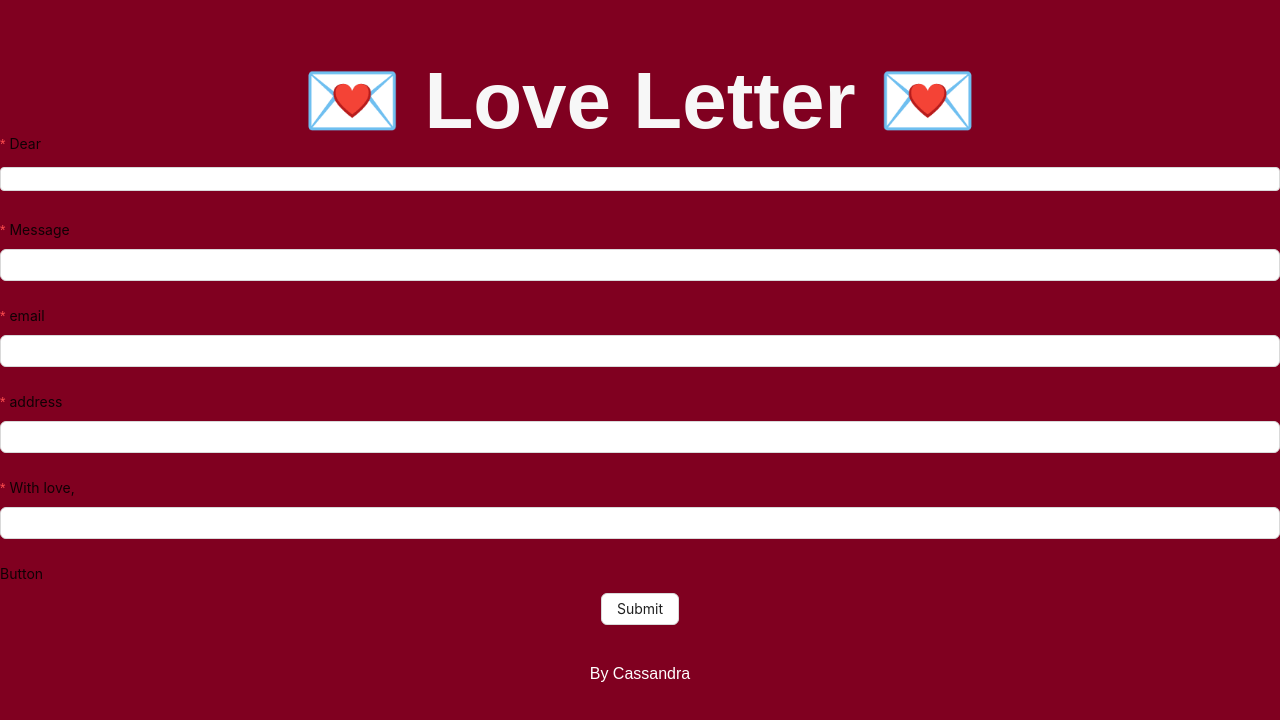
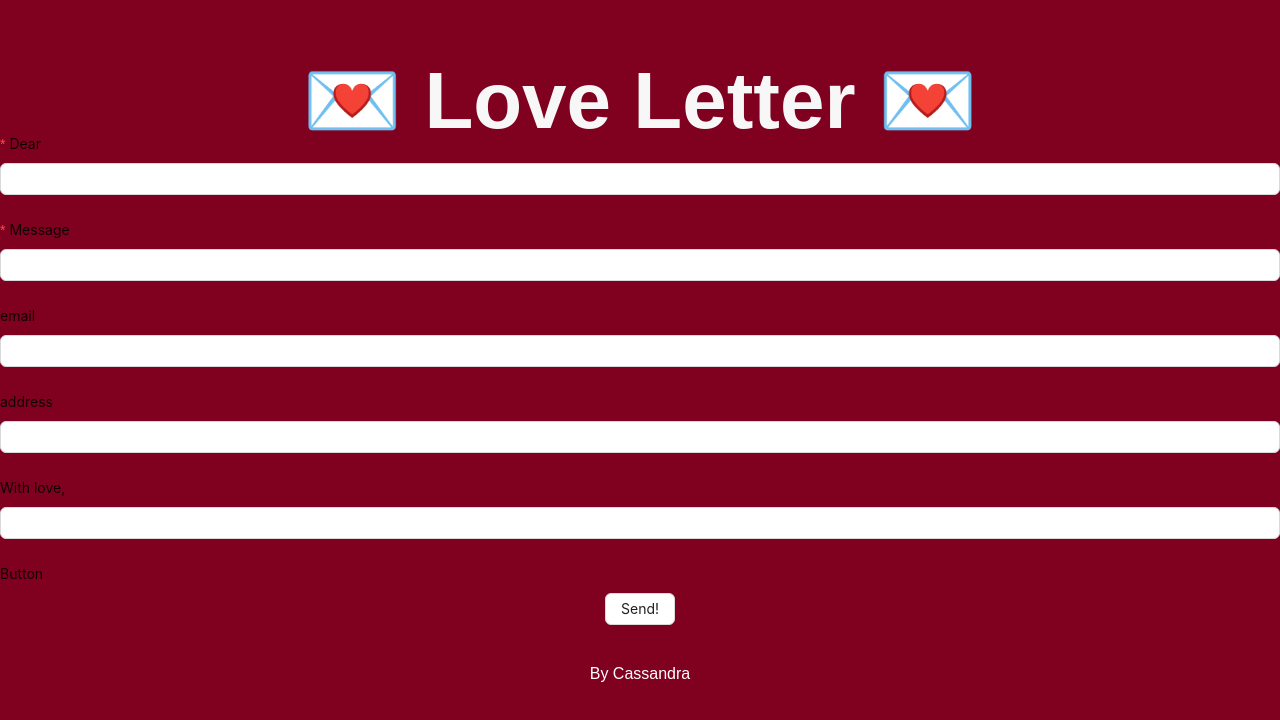
Before and after one commit to cassichan/love-letter-react, a React (Create React App) app: page / in a window 1280 px wide. Shown: the top 720 px of the page. Built offline with nearby package versions, Linux system fonts and the light colour scheme.

Commit message:
form clears when submits, now to deployed api, adjusted fields and rules

```diff
--- a/src/components/Letter.jsx
+++ b/src/components/Letter.jsx
@@ -1,9 +1,10 @@
-import { useEffect, useState } from "react";
+import { useState } from "react";
 
-import { Button, Form, Input, Upload, Cascader, message } from "antd";
+import { Button, Form, Input, message } from "antd";
 
 export default function Letter() {
   const [letterForm, setLetterForm] = useState({});
+  const [form] = Form.useForm();
 
   const handleForm = (e) => {
     setLetterForm({ ...letterForm, [e.target.name]: e.target.value });
@@ -11,6 +12,16 @@ export default function Letter() {
 
   const onFinishFailed = () => {
     message.error("Submission failed!");
+  };
+
+  const resetForm = () => {
+    form.setFieldsValue({
+      recipient: "",
+      message: "",
+      email: "",
+      address: "",
+      sender: "",
+    });
   };
 
   const onFinish = (values) => {
@@ -23,7 +34,8 @@ export default function Letter() {
     };
 
     fetch(
-      "http://localhost:5001/love-letter-api-cc/us-central1/api/letter/add",
+      //   "http://localhost:5001/love-letter-api-cc/us-central1/api/letter/add",
+      "https://love-letter-api-cc.web.app/letter/add",
       {
         method: "POST",
         headers: {
@@ -33,23 +45,24 @@ export default function Letter() {
       }
     )
       .then((response) => response.json())
-      .then((data) => setLetterForm(data))
+      .then((data) => message.success("Letter delivered! ❤️"))
       .catch(console.error);
+    resetForm();
   };
 
   return (
     <>
       <Form
+        form={form}
         className="add-letter"
         name="add-letter"
         layout="vertical"
         onFinish={onFinish}
         onFinishFailed={onFinishFailed}
-        autoComplete="off"
+        initialValues={{ remember: true }}
       >
         <Form.Item
           label="Dear"
-          labelAlign="right"
           name="recipient"
           onChange={handleForm}
           rules={[
@@ -58,7 +71,7 @@ export default function Letter() {
             },
           ]}
         >
-          <Input size="small" />
+          <Input />
         </Form.Item>
         <Form.Item
           label="Message"
@@ -72,45 +85,18 @@ export default function Letter() {
         >
           <Input />
         </Form.Item>
-        <Form.Item
-          label="email"
-          name="email"
-          onChange={handleForm}
-          rules={[
-            {
-              required: true,
-            },
-          ]}
-        >
+        <Form.Item label="email" name="email" onChange={handleForm}>
           <Input />
         </Form.Item>
-        <Form.Item
-          label="address"
-          name="address"
-          onChange={handleForm}
-          rules={[
-            {
-              required: true,
-            },
-          ]}
-        >
+        <Form.Item label="address" name="address" onChange={handleForm}>
           <Input />
         </Form.Item>
-        <Form.Item
-          label="With love,"
-          name="sender"
-          onChange={handleForm}
-          rules={[
-            {
-              required: true,
-            },
-          ]}
-        >
+        <Form.Item label="With love," name="sender" onChange={handleForm}>
           <Input />
         </Form.Item>
 
         <Form.Item label="Button">
-          <Button htmlType="submit">Submit</Button>
+          <Button htmlType="submit">Send!</Button>
         </Form.Item>
       </Form>
     </>
```
